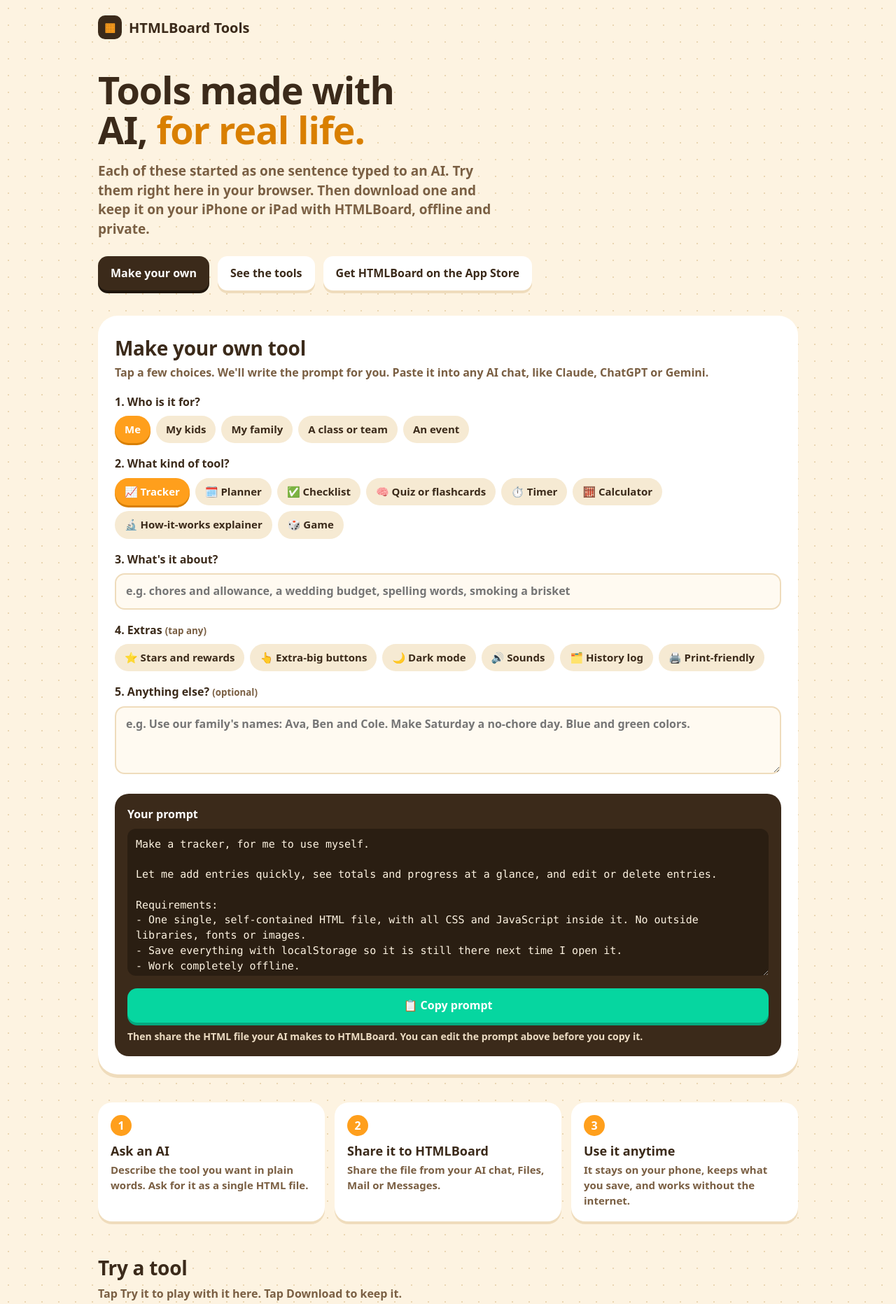
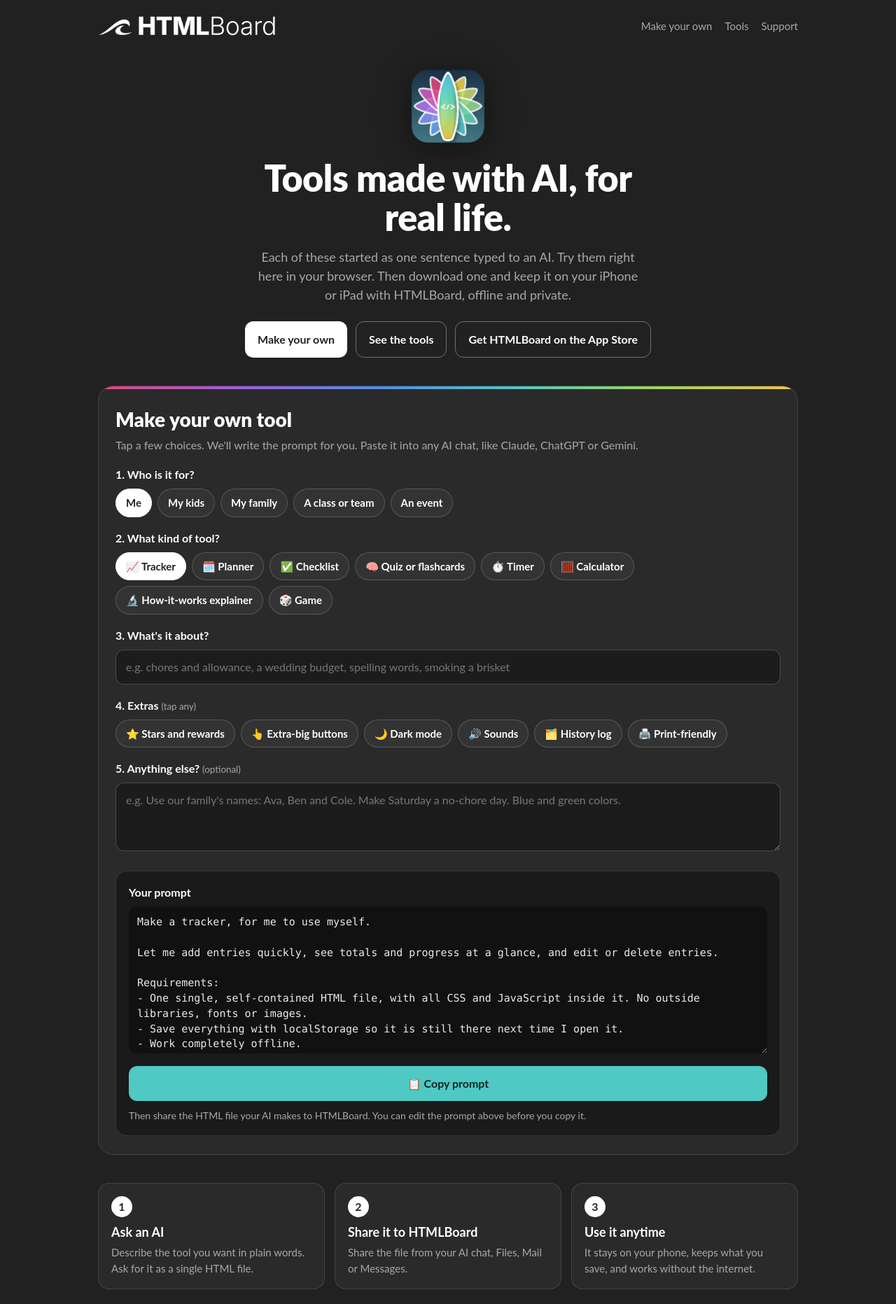
Before and after one commit to htmlboard/htmlboard.github.io, a plain HTML site: page index.html in a window 1280 px wide. Shown: the top 1863 px of the page at 70% size. Drawn offline with Linux system fonts and the light colour scheme.

Commit message:
Match support site branding

```diff
--- a/index.html
+++ b/index.html
@@ -7,112 +7,128 @@
 <meta name="description" content="Small tools made with AI. Try each one in your browser, then download it and keep it on your iPhone or iPad with HTMLBoard.">
 <meta property="og:title" content="HTMLBoard Tools">
 <meta property="og:description" content="Small tools made with AI. Try them here, keep them on your iPhone with HTMLBoard.">
-<meta property="og:image" content="img/engine-lab.jpg">
+<meta property="og:image" content="https://htmlboard.github.io/img/engine-lab.jpg">
+<meta name="theme-color" content="#212121">
+<link rel="icon" href="img/favicon.png" type="image/png">
+<link rel="apple-touch-icon" href="img/apple-touch-icon.png">
 <style>
 :root{
-  --bg:#fdf3e1; --card:#fffaf1; --ink:#3b2a1a; --muted:#7a5f43; --line:#efdcbc;
-  --accent:#ff9f1c; --accent-dark:#d97f00; --green:#06d6a0; --green-dark:#05a87e;
+  --bg:#212121; --card:#2a2a2a; --card2:#303030; --ink:#ffffff; --muted:#a8a8a8; --line:rgba(255,255,255,.12);
+  --accent:#4ec9c3; --accent-dark:#2f9f9a; --green:#4ec9c3; --green-dark:#2f9f9a;
+  --rainbow:linear-gradient(90deg,#e0457b,#a45be6,#4f8de8,#4ec9c3,#9ed65a,#f2c14e);
 }
 *{box-sizing:border-box}
 html{-webkit-text-size-adjust:100%}
 body{margin:0;background:var(--bg);color:var(--ink);
-  font-family:ui-rounded,"SF Pro Rounded",system-ui,-apple-system,"Segoe UI",sans-serif;line-height:1.45;
-  background-image:radial-gradient(#ead6b2 1.4px,transparent 1.5px);background-size:24px 24px}
+  font-family:Lato,"Helvetica Neue",Helvetica,Arial,system-ui,sans-serif;line-height:1.5}
 a{color:inherit}
 .wrap{max-width:1040px;margin:0 auto;padding:0 20px}
 
 /* header */
-header{padding:22px 0 0}
-.brand{display:flex;align-items:center;gap:10px;font-weight:900;font-size:20px;text-decoration:none}
-.brand .mark{width:34px;height:34px;border-radius:10px;background:var(--ink);display:grid;place-items:center;color:var(--accent);font-size:17px}
+header{padding:22px 0 0;display:flex;align-items:center;justify-content:space-between;gap:12px}
+.brand{display:flex;align-items:center;text-decoration:none}
+.brand img{height:30px;width:auto;display:block}
+header nav{display:flex;gap:18px;font-size:15px}
+header nav a{text-decoration:none;color:var(--muted)}
+header nav a:hover{color:#fff}
 
 /* hero */
-.hero{padding:44px 0 36px;display:grid;gap:18px}
-.hero h1{font-size:clamp(32px,6vw,54px);line-height:1.05;margin:0;letter-spacing:-.02em;max-width:16ch}
-.hero h1 em{font-style:normal;color:var(--accent-dark)}
-.hero p{font-size:19px;color:var(--muted);margin:0;max-width:52ch;font-weight:600}
-.cta{display:flex;gap:12px;flex-wrap:wrap;margin-top:6px}
-.btn{display:inline-flex;align-items:center;justify-content:center;gap:8px;border:0;border-radius:14px;padding:13px 18px;
-  font:inherit;font-weight:900;font-size:16px;text-decoration:none;cursor:pointer;transition:transform .08s}
-.btn:active{transform:translateY(2px)}
-.btn.primary{background:var(--ink);color:#fff;box-shadow:0 4px 0 #1f160d}
-.btn.go{background:var(--green);color:#fff;box-shadow:0 4px 0 var(--green-dark)}
-.btn.soft{background:#fff;color:var(--ink);box-shadow:0 4px 0 var(--line)}
-.btn[aria-disabled=true]{background:#f3e7d1;color:#a68b6a;box-shadow:none;cursor:default}
+.hero{padding:48px 0 40px;display:grid;gap:16px;justify-items:center;text-align:center}
+.hero .icon{width:104px;height:104px;display:block;filter:drop-shadow(0 8px 24px rgba(0,0,0,.45))}
+.hero h1{font-size:clamp(32px,6vw,52px);line-height:1.08;margin:6px 0 0;letter-spacing:-.01em;font-weight:900;max-width:18ch}
+.hero h1 em{font-style:normal;color:#fff}
+.hero p{font-size:18px;color:var(--muted);margin:0;max-width:52ch}
+.cta{display:flex;gap:12px;flex-wrap:wrap;justify-content:center;margin-top:8px}
+.btn{display:inline-flex;align-items:center;justify-content:center;gap:8px;border:0;border-radius:12px;padding:13px 18px;
+  font:inherit;font-weight:700;font-size:16px;text-decoration:none;cursor:pointer;transition:transform .08s,background .15s}
+.btn:active{transform:translateY(1px)}
+.btn.primary{background:#fff;color:#212121}
+.btn.go{background:var(--accent);color:#102423}
+.btn.soft{background:transparent;color:#fff;border:1px solid rgba(255,255,255,.35)}
+.btn.soft:hover{border-color:#fff}
+.btn[aria-disabled=true]{background:#333;color:#777;cursor:default}
 
 /* steps */
-.steps{display:grid;grid-template-columns:repeat(3,1fr);gap:14px;margin:8px 0 46px}
-.step{background:#fff;border-radius:20px;padding:18px;box-shadow:0 4px 0 var(--line)}
-.step b{display:inline-grid;place-items:center;width:30px;height:30px;border-radius:50%;background:var(--accent);color:#fff;margin-bottom:8px}
+.steps{display:grid;grid-template-columns:repeat(3,1fr);gap:14px;margin:8px 0 48px}
+.step{background:var(--card);border:1px solid var(--line);border-radius:16px;padding:18px}
+.step b{display:inline-grid;place-items:center;width:30px;height:30px;border-radius:50%;background:#fff;color:#212121;margin-bottom:8px}
 .step h3{margin:0 0 4px;font-size:18px}
-.step p{margin:0;color:var(--muted);font-weight:600;font-size:15px}
+.step p{margin:0;color:var(--muted);font-size:15px}
 
 /* gallery */
-h2{font-size:28px;margin:0 0 6px;letter-spacing:-.01em}
-.sub{margin:0 0 20px;color:var(--muted);font-weight:600}
+h2{font-size:28px;margin:0 0 6px;font-weight:900}
+.sub{margin:0 0 20px;color:var(--muted)}
 .grid{display:grid;grid-template-columns:repeat(2,1fr);gap:20px}
-.tool{background:var(--card);border-radius:24px;overflow:hidden;box-shadow:0 5px 0 var(--line);display:flex;flex-direction:column}
-.shot{aspect-ratio:4/3;overflow:hidden;background:#f3e7d1;border-bottom:3px solid var(--line)}
+.tool{background:var(--card);border:1px solid var(--line);border-radius:18px;overflow:hidden;display:flex;flex-direction:column}
+.shot{aspect-ratio:4/3;overflow:hidden;background:#1a1a1a;border-bottom:1px solid var(--line)}
 .shot img{width:100%;height:100%;object-fit:cover;display:block}
 .body{padding:18px 18px 20px;display:flex;flex-direction:column;gap:10px;flex:1}
-.tag{align-self:flex-start;font-size:13px;font-weight:900;padding:4px 10px;border-radius:999px;background:#ffe9c7;color:var(--accent-dark)}
-.tag.soon{background:#eee4d4;color:#8d7356}
+.tag{align-self:flex-start;font-size:12px;font-weight:700;letter-spacing:.04em;text-transform:uppercase;padding:4px 10px;border-radius:999px;background:rgba(78,201,195,.14);color:var(--accent)}
+.tag.soon{background:#333;color:#999}
 .tool h3{margin:0;font-size:22px}
-.tool p{margin:0;font-weight:600}
-.prompt{background:#fff;border:2px dashed var(--line);border-radius:14px;padding:10px 12px;font-size:14px;color:var(--muted)}
-.prompt summary{cursor:pointer;font-weight:900;color:var(--ink);list-style:none}
+.tool p{margin:0;color:#dcdcdc}
+.prompt{background:#242424;border:1px dashed rgba(255,255,255,.2);border-radius:12px;padding:10px 12px;font-size:14px;color:var(--muted)}
+.prompt summary{cursor:pointer;font-weight:700;color:#fff;list-style:none}
 .prompt summary::-webkit-details-marker{display:none}
 .prompt summary::before{content:"💬 "}
 .prompt q{display:block;margin:8px 0;quotes:none;font-style:italic}
-.copy{border:0;background:var(--line);color:var(--ink);border-radius:10px;padding:6px 10px;font:inherit;font-weight:800;font-size:13px;cursor:pointer}
+.copy{border:0;background:#3a3a3a;color:#fff;border-radius:8px;padding:6px 10px;font:inherit;font-weight:700;font-size:13px;cursor:pointer}
+.copy:hover{background:#474747}
 .actions{display:flex;gap:10px;margin-top:auto;padding-top:4px}
 .actions .btn{flex:1}
 
 /* keep it */
-.keep{margin:52px 0 0;background:var(--ink);color:#fff;border-radius:28px;padding:30px 26px;display:grid;grid-template-columns:1.2fr 1fr;gap:26px;align-items:center}
+.keep{margin:52px 0 0;background:var(--card2);border:1px solid var(--line);border-radius:22px;padding:30px 26px;display:grid;grid-template-columns:1.2fr 1fr;gap:26px;align-items:center;position:relative;overflow:hidden}
+.keep::before{content:"";position:absolute;left:0;right:0;top:0;height:4px;background:var(--rainbow)}
 .keep h2{color:#fff}
-.keep p{margin:0 0 14px;color:#ecdcc3;font-weight:600}
+.keep p{margin:0 0 14px;color:var(--muted)}
 .keep ol{margin:0;padding-left:22px;font-weight:700;display:grid;gap:8px}
-.keep ol span{color:#ecdcc3;font-weight:600}
-.keep .btn.primary{background:var(--accent);box-shadow:0 4px 0 var(--accent-dark)}
+.keep ol span{color:var(--muted);font-weight:400}
+.keep .btn.primary{background:#fff;color:#212121}
 
 /* prompt maker */
-.maker{background:#fff;border-radius:28px;padding:26px 24px;box-shadow:0 5px 0 var(--line);margin:0 0 40px}
+.maker{background:var(--card);border:1px solid var(--line);border-radius:22px;padding:26px 24px;margin:0 0 40px;position:relative;overflow:hidden}
+.maker::before{content:"";position:absolute;left:0;right:0;top:0;height:4px;background:var(--rainbow)}
 .maker h2{margin-bottom:4px}
 .q{margin:18px 0 0}
-.q > label,.q > .ql{display:block;font-weight:900;font-size:16px;margin-bottom:8px}
-.q small{font-weight:700;color:var(--muted)}
+.q > label,.q > .ql{display:block;font-weight:700;font-size:16px;margin-bottom:8px}
+.q small{font-weight:400;color:var(--muted)}
 .chips{display:flex;flex-wrap:wrap;gap:8px}
-.chip{border:0;border-radius:999px;padding:9px 14px;font:inherit;font-weight:800;font-size:15px;background:#f6ead3;color:var(--ink);cursor:pointer}
-.chip[aria-pressed=true]{background:var(--accent);color:#fff;box-shadow:0 3px 0 var(--accent-dark)}
-.chips.multi .chip[aria-pressed=true]{background:var(--ink);box-shadow:0 3px 0 #1f160d}
-.maker input[type=text],.maker #notes{width:100%;resize:vertical;font:inherit;font-size:16px;font-weight:600;padding:12px 14px;border-radius:14px;border:2px solid var(--line);background:#fffaf1;color:var(--ink)}
+.chip{border:1px solid rgba(255,255,255,.18);border-radius:999px;padding:8px 14px;font:inherit;font-weight:700;font-size:15px;background:#333;color:#fff;cursor:pointer}
+.chip[aria-pressed=true]{background:#fff;color:#212121;border-color:#fff}
+.chips.multi .chip[aria-pressed=true]{background:var(--accent);color:#102423;border-color:var(--accent)}
+.maker input[type=text],.maker #notes{width:100%;resize:vertical;font:inherit;font-size:16px;padding:12px 14px;border-radius:12px;border:1px solid rgba(255,255,255,.2);background:#1c1c1c;color:#fff}
+.maker input[type=text]::placeholder,.maker #notes::placeholder{color:#777}
 .maker input[type=text]:focus,.maker #notes:focus{outline:none;border-color:var(--accent)}
-.out{margin-top:22px;background:var(--ink);color:#fff;border-radius:20px;padding:18px}
-.out .ql{font-weight:900;margin-bottom:8px;display:flex;justify-content:space-between;align-items:center;gap:10px}
-.out textarea{width:100%;min-height:210px;resize:vertical;border:0;border-radius:12px;padding:12px;font:15px/1.45 ui-monospace,SFMono-Regular,Menlo,monospace;background:#2a1e12;color:#fdf3e1}
+.out{margin-top:22px;background:#1a1a1a;border:1px solid var(--line);color:#fff;border-radius:16px;padding:18px}
+.out .ql{font-weight:700;margin-bottom:8px;display:flex;justify-content:space-between;align-items:center;gap:10px}
+.out textarea{width:100%;min-height:210px;resize:vertical;border:0;border-radius:10px;padding:12px;font:15px/1.45 ui-monospace,SFMono-Regular,Menlo,monospace;background:#111;color:#eaeaea}
 .out .row{display:flex;gap:10px;flex-wrap:wrap;margin-top:12px}
 .out .btn.go{flex:1}
-.out p{margin:10px 0 0;color:#ecdcc3;font-weight:600;font-size:14px}
+.out p{margin:10px 0 0;color:var(--muted);font-size:14px}
 
-footer{padding:36px 0 50px;color:var(--muted);font-size:14px;font-weight:600}
+footer{padding:36px 0 50px;color:var(--muted);font-size:14px;border-top:1px solid var(--line);margin-top:48px}
 footer .links{display:flex;gap:18px;flex-wrap:wrap;margin-bottom:8px}
+footer a{color:#fff}
 
 @media (max-width:760px){
   .steps{grid-template-columns:1fr}
   .grid{grid-template-columns:1fr}
   .keep{grid-template-columns:1fr}
-  .hero{padding-top:30px}
+  .hero{padding-top:34px}
+  header nav{display:none}
 }
 </style>
 </head>
 <body>
 <div class="wrap">
   <header>
-    <a class="brand" href="./"><span class="mark">▦</span>HTMLBoard Tools</a>
+    <a class="brand" href="./"><img src="img/logo.png" alt="HTMLBoard" width="190" height="22"></a>
+    <nav><a href="#make">Make your own</a><a href="#tools">Tools</a><a href="https://sites.google.com/view/htmlboard">Support</a></nav>
   </header>
 
   <section class="hero">
+    <img class="icon" src="img/icon.png" alt="HTMLBoard app icon" width="104" height="104">
     <h1>Tools made with AI, <em>for real life.</em></h1>
     <p>Each of these started as one sentence typed to an AI. Try them right here in your browser. Then download one and keep it on your iPhone or iPad with HTMLBoard, offline and private.</p>
     <div class="cta">
```
Also changed, not shown: img/apple-touch-icon.png (added), img/favicon.png (added), img/icon.png (added), img/logo.png (added).
